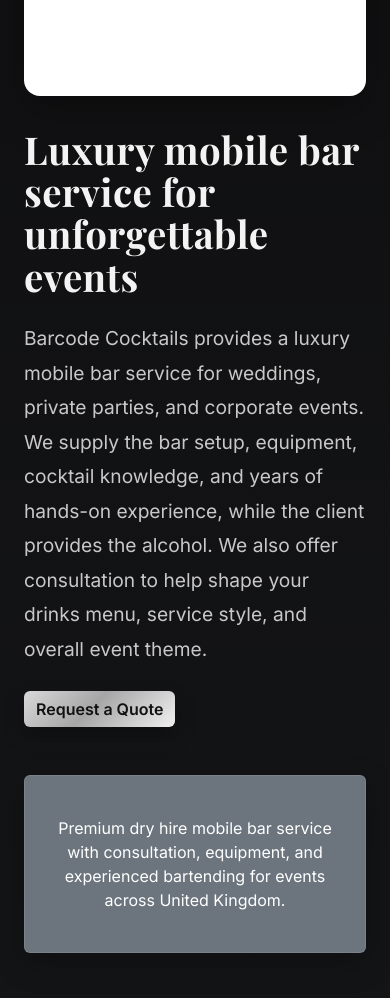
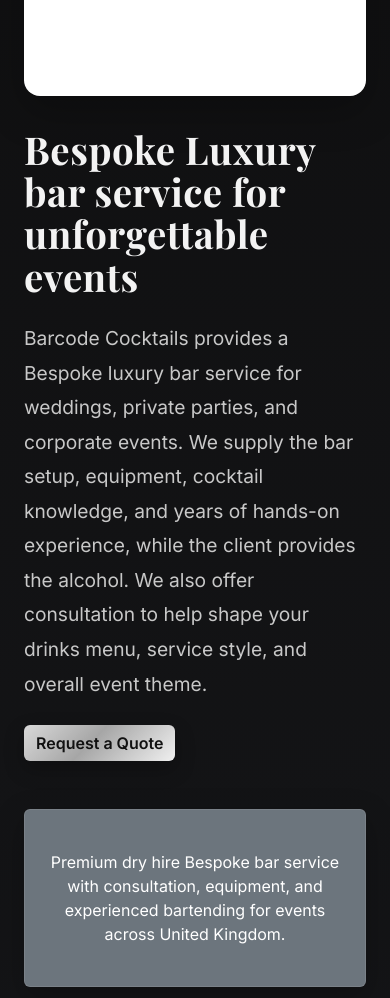
Before and after one commit to barcodebar/Bar, a plain HTML site: page index.html in a window 390 px wide. Shown: the part 285-1283 px from the top of the page. Drawn offline with nearby package versions, Linux system fonts and the light colour scheme.

Commit message:
Update index.html
Changed mobile bar to Bespoke Luxury bar

```diff
--- a/index.html
+++ b/index.html
@@ -77,9 +77,9 @@
             </div>
 
             <div class="col-lg-5">
-                <h1 class="font-weight-light">Luxury mobile bar service for unforgettable events</h1>
+                <h1 class="font-weight-light">Bespoke Luxury bar service for unforgettable events</h1>
                 <p>
-                    Barcode Cocktails provides a luxury mobile bar service for weddings, private parties, and
+                    Barcode Cocktails provides a Bespoke luxury bar service for weddings, private parties, and
                     corporate events. We supply the bar setup, equipment, cocktail knowledge, and years of
                     hands-on experience, while the client provides the alcohol. We also offer consultation to help
                     shape your drinks menu, service style, and overall event theme.
@@ -91,7 +91,7 @@
         <div class="card text-white bg-secondary my-5 py-4 text-center">
             <div class="card-body">
                 <p class="text-white m-0">
-                    Premium dry hire mobile bar service with consultation, equipment, and experienced bartending for events across United Kingdom.
+                    Premium dry hire Bespoke bar service with consultation, equipment, and experienced bartending for events across United Kingdom.
                 </p>
             </div>
         </div>
```
